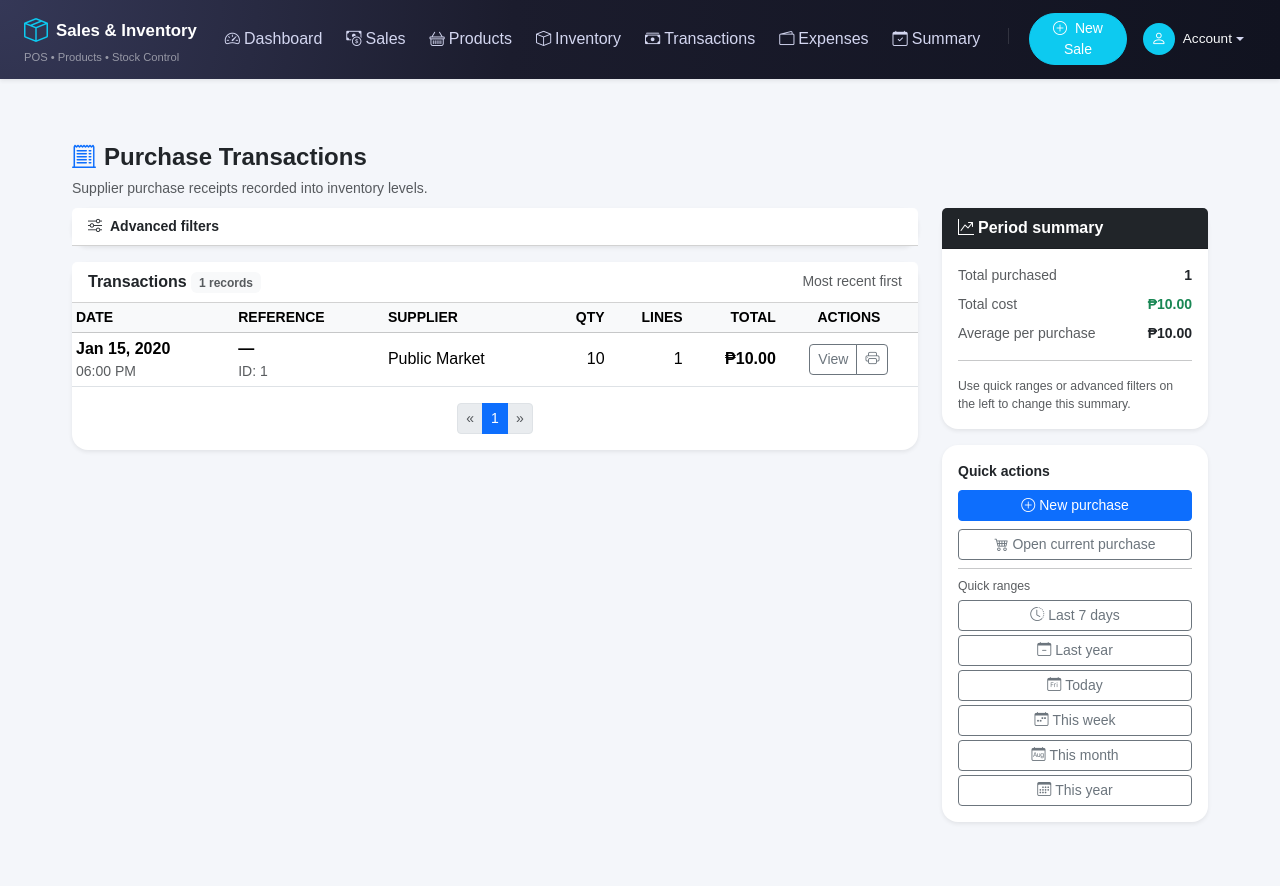
After one commit to Momon015/SalesAndInventorySystem, a Django app: page /expenses/view/purchase-history/ in a window 1280 px wide. The commit adds this page. Run offline with Django 5.2, Linux system fonts and the light colour scheme; tables that the repository leaves empty hold one stand-in row (values such as "Sample post"); one stand-in notice (Sample message) is shown.

Commit message:
fixing paginations across the inventory, purchase and products, added a new filter features for handling dates.

```diff
--- a/Expense/admin.py
+++ b/Expense/admin.py
@@ -25,7 +25,7 @@ class PurchaseItemInline(admin.TabularInline):
 
 
 class PurchaseAdmin(admin.ModelAdmin):
-    list_display = ['id', 'show_purchase_items', 'show_quantity_items', 'total_cost', 'status', 'show_total_discount', 'is_paid', 'created_at']
+    list_display = ['id', 'show_purchase_items', 'show_quantity_items', 'total_cost', 'status', 'show_total_discount', 'is_paid', 'created_at', 'purchase_date']
     inlines = [PurchaseItemInline]
 
 
--- a/Expense/forms.py
+++ b/Expense/forms.py
@@ -15,3 +15,13 @@ class PurchaseItemForm(ModelForm):
     class Meta:
         model = PurchaseItem
         fields = ['material', 'discount']
+
+class PurchaseFilterForm(forms.Form):
+    search = forms.CharField(required=False)
+    start_date = forms.DateField(required=False)
+    end_date = forms.DateField(required=False)
+    select_month = forms.CharField(required=False)
+
+
+    def __init__(self, *args, **kwargs):
+        super().__init__(*args, **kwargs)
--- /dev/null
+++ b/Expense/templates/Expense/purchase_history.html
@@ -0,0 +1,357 @@
+{% extends "main.html" %}
+{% load humanize %}
+
+{% block content %}
+
+<!-- ========== FLASH MESSAGES ========== -->
+{% if messages %}
+<div class="toast-container" aria-live="polite" aria-atomic="true">
+  {% for message in messages %}
+    <div class="toast-message toast-{{ message.tags }}">
+      {% if message.tags == "error" %}
+        <i class="bi bi-exclamation-circle-fill me-2"></i>
+      {% elif message.tags == "success" %}
+        <i class="bi bi-check-circle-fill me-2"></i>
+      {% elif message.tags == "info" %}
+        <i class="bi bi-info-circle-fill me-2"></i>
+      {% elif message.tags == "warning" %}
+        <i class="bi bi-exclamation-triangle-fill me-2"></i>
+      {% endif %}
+      {{ message }}
+    </div>
+  {% endfor %}
+</div>
+{% endif %}
+
+<script>
+document.addEventListener("DOMContentLoaded", function () {
+
+  // Toast removal
+  const toasts = document.querySelectorAll(".toast-message");
+  toasts.forEach(toast => setTimeout(() => toast.remove(), 3200));
+
+  // Advanced filter panel behavior
+  const filterDetails = document.querySelector("details");
+  if (filterDetails) {
+    const filterForm = filterDetails.querySelector("#filterForm");
+
+    const params = new URLSearchParams(window.location.search);
+    if (
+      params.get("select_month") ||
+      params.get("start_date") ||
+      params.get("end_date") ||
+      params.get("search") ||
+      params.get("period")
+    ) {
+      filterDetails.setAttribute("open", "");
+    }
+
+    filterForm.addEventListener("click", function(e){ e.stopPropagation(); });
+    const resetBtn = filterForm.querySelector("a.btn-light");
+    if (resetBtn) resetBtn.addEventListener("click", e=>e.stopPropagation());
+  }
+
+  /* ================================
+     ONE FILTER AT A TIME (FIX)
+  =================================*/
+  const monthInput = document.querySelector('input[name="select_month"]');
+  const startDateInput = document.querySelector('input[name="start_date"]');
+  const endDateInput = document.querySelector('input[name="end_date"]');
+
+  // Month clears date range
+  if (monthInput) {
+    monthInput.addEventListener("change", function () {
+      if (startDateInput) startDateInput.value = "";
+      if (endDateInput) endDateInput.value = "";
+    });
+  }
+
+  // Date range clears month
+  [startDateInput, endDateInput].forEach(el => {
+    if (!el) return;
+    el.addEventListener("change", function () {
+      if (monthInput) monthInput.value = "";
+    });
+  });
+
+});
+</script>
+
+<style>
+/* Toast container */
+#toast-container {
+  position: fixed;
+  top: 1rem;
+  right: 1rem;
+  z-index: 1080;
+  display: flex;
+  flex-direction: column;
+  gap: 0.5rem;
+}
+
+/* Base toast */
+.toast-message {
+  min-width: 240px;
+  max-width: 360px;
+  padding: 0.75rem 1rem;
+  border-radius: 0.6rem;
+  font-size: 0.85rem;
+  font-weight: 500;
+  box-shadow: 0 6px 20px rgba(0,0,0,0.12);
+
+  opacity: 0;
+  transform: translateY(-10px);
+  animation: toast-in 0.35s ease forwards,
+             toast-out 0.35s ease forwards 2.8s;
+}
+
+/* Color variants (Django message tags) */
+.toast-success {
+  background: #e9f8ef;
+  color: #0f5132;
+  border-left: 4px solid #198754;
+}
+
+.toast-error,
+.toast-danger {
+  background: #fdecec;
+  color: #842029;
+  border-left: 4px solid #dc3545;
+}
+
+.toast-warning {
+  background: #fff4e5;
+  color: #664d03;
+  border-left: 4px solid #ffc107;
+}
+
+.toast-info {
+  background: #e7f1ff;
+  color: #084298;
+  border-left: 4px solid #0d6efd;
+}
+
+/* Animations */
+@keyframes toast-in {
+  to {
+    opacity: 1;
+    transform: translateY(0);
+  }
+}
+
+@keyframes toast-out {
+  to {
+    opacity: 0;
+    transform: translateY(-10px);
+  }
+}
+</style>
+
+<div class="container-fluid py-3 py-lg-4">
+
+<!-- ===== PAGE HEADER ===== -->
+<div class="d-flex flex-wrap justify-content-between align-items-center mb-2">
+  <div class="mb-2 mb-lg-0">
+    <h4 class="fw-semibold mb-1 d-flex align-items-center gap-2">
+      <i class="bi bi-receipt-cutoff text-primary"></i>
+      Purchase Transactions
+    </h4>
+    <small class="text-muted">
+      Supplier purchase receipts recorded into inventory levels.
+    </small>
+  </div>
+</div>
+
+
+
+  <div class="row g-3 g-lg-4">
+
+    <!-- ========== LEFT PANEL: FILTERS + TABLE ========== -->
+    <div class="col-lg-8 col-xl-9 left-panel">
+
+      <!-- ADVANCED FILTER DRAWER -->
+      <details class="card border-0 shadow-sm rounded-4"
+               {% if request.GET.select_month or request.GET.start_date or request.GET.end_date or request.GET.search %}open{% endif %}>
+        <summary class="card-header bg-white small fw-semibold d-flex align-items-center gap-2">
+          <i class="bi bi-sliders"></i>
+          <span>Advanced filters</span>
+          {% if request.GET.select_month or request.GET.start_date or request.GET.end_date or request.GET.search %}
+            <span class="badge text-bg-primary ms-1">Active</span>
+          {% endif %}
+        </summary>
+
+        <div class="card-body">
+          <form method="get" id="filterForm" class="row g-2 align-items-end" autocomplete="off">
+
+            <!-- SEARCH BAR ABOVE DATES -->
+            <div class="col-12">
+              <div class="input-group input-group-sm">
+                <span class="input-group-text bg-white border-end-0"><i class="bi bi-search"></i></span>
+                <input type="search" name="search" class="form-control border-start-0" placeholder="Supplier / reference..." value="{{ request.GET.search|default:'' }}">
+              </div>
+            </div>
+
+            <div class="col-md-3">
+              <label class="form-label small text-muted">Period (month)</label>
+              <input type="month" name="select_month" class="form-control form-control-sm" value="{{ request.GET.select_month|default:'' }}">
+            </div>
+
+            <div class="col-md-3">
+              <label class="form-label small text-muted">From date</label>
+              <input type="date" name="start_date" class="form-control form-control-sm" value="{{ request.GET.start_date|default:'' }}">
+            </div>
+
+            <div class="col-md-3">
+              <label class="form-label small text-muted">To date</label>
+              <input type="date" name="end_date" class="form-control form-control-sm" value="{{ request.GET.end_date|default:'' }}">
+            </div>
+
+            <div class="col-md-3 d-flex gap-2">
+              <button class="btn btn-outline-primary btn-sm flex-fill" type="submit"><i class="bi bi-funnel me-1"></i> Filter</button>
+              <a href="{% url 'purchase-list' %}" class="btn btn-light border btn-sm flex-fill">Reset</a>
+            </div>
+
+          </form>
+        </div>
+      </details>
+
+      <!-- TRANSACTION TABLE -->
+      <div class="card border-0 shadow-sm rounded-4 table-card mt-3">
+        <div class="card-header bg-white d-flex justify-content-between align-items-center">
+          <div>
+            <span class="fw-semibold">Transactions</span>
+            <span class="badge text-bg-light text-muted">{{ page_obj.paginator.count }} records</span>
+          </div>
+          <small class="text-muted d-none d-sm-inline">Most recent first</small>
+        </div>
+
+        <div class="table-responsive flex-grow-1">
+          <table class="table table-sm table-hover align-middle mb-0">
+            <thead class="table-light small text-uppercase">
+              <tr>
+                <th>Date</th>
+                <th>Reference</th>
+                <th>Supplier</th>
+                <th class="text-end">Qty</th>
+                <th class="text-end">Lines</th>
+                <th class="text-end">Total</th>
+                <th class="text-center">Actions</th>
+              </tr>
+            </thead>
+            <tbody>
+              {% for purchase in page_obj %}
+              <tr>
+                <td>
+                  <div class="fw-semibold">{{ purchase.created_at|date:"M d, Y" }}</div>
+                  <div class="small text-muted">{{ purchase.created_at|date:"h:i A" }}</div>
+                </td>
+                <td>
+                  <div class="fw-semibold">{{ purchase.reference|default:"—" }}</div>
+                  <div class="small text-muted">ID: {{ purchase.id }}</div>
+                </td>
+                <td>{{ purchase.supplier_name|default:"Public Market" }}</td>
+                <td class="text-end">{{ purchase.total_quantity_items }}</td>
+                <td class="text-end">{{ purchase.line_count }}</td>
+                <td class="text-end fw-semibold">₱{{ purchase.total_cost|floatformat:2 }}</td>
+                <td class="text-center">
+                  <div class="btn-group btn-group-sm">
+                    <a href="{% url 'purchase-detail' purchase.id %}" class="btn btn-outline-secondary">View</a>
+                    <button type="button" class="btn btn-outline-secondary"><i class="bi bi-printer"></i></button>
+                  </div>
+                </td>
+              </tr>
+              {% empty %}
+              <tr>
+                <td colspan="7" class="text-center py-4 text-muted">No purchase transactions found.</td>
+              </tr>
+              {% endfor %}
+            </tbody>
+          </table>
+        </div>
+
+       <!-- PAGINATION -->
+        {% if page_obj %}
+        <div class="d-flex justify-content-center py-3 pagination-wrapper">
+          <nav>
+            <ul class="pagination pagination-sm mb-0">
+              {% with search=request.GET.search select_month=request.GET.select_month start_date=request.GET.start_date end_date=request.GET.end_date period=request.GET.period %}
+
+                <!-- PREVIOUS -->
+                <li class="page-item {% if not page_obj.has_previous %}disabled{% endif %}">
+                  {% if page_obj.has_previous %}
+                    <a class="page-link"
+                      href="?page={{ page_obj.previous_page_number }}{% if search %}&search={{ search }}{% endif %}{% if select_month %}&select_month={{ select_month }}{% endif %}{% if start_date %}&start_date={{ start_date }}{% endif %}{% if end_date %}&end_date={{ end_date }}{% endif %}{% if period %}&period={{ period }}{% endif %}">&laquo;</a>
+                  {% else %}
+                    <span class="page-link">&laquo;</span>
+                  {% endif %}
+                </li>
+
+                <!-- PAGE NUMBERS -->
+                {% for p in page_obj.paginator.page_range %}
+                  <li class="page-item {% if p == page_obj.number %}active{% endif %}">
+                    <a class="page-link"
+                      href="?page={{ p }}{% if search %}&search={{ search }}{% endif %}{% if select_month %}&select_month={{ select_month }}{% endif %}{% if start_date %}&start_date={{ start_date }}{% endif %}{% if end_date %}&end_date={{ end_date }}{% endif %}{% if period %}&period={{ period }}{% endif %}">{{ p }}</a>
+                  </li>
+                {% endfor %}
+
+                <!-- NEXT -->
+                <li class="page-item {% if not page_obj.has_next %}disabled{% endif %}">
+                  {% if page_obj.has_next %}
+                    <a class="page-link"
+                      href="?page={{ page_obj.next_page_number }}{% if search %}&search={{ search }}{% endif %}{% if select_month %}&select_month={{ select_month }}{% endif %}{% if start_date %}&start_date={{ start_date }}{% endif %}{% if end_date %}&end_date={{ end_date }}{% endif %}{% if period %}&period={{ period }}{% endif %}">&raquo;</a>
+                  {% else %}
+                    <span class="page-link">&raquo;</span>
+                  {% endif %}
+                </li>
+
+              {% endwith %}
+            </ul>
+          </nav>
+        </div>
+        {% endif %}
+
+      </div>
+    </div>
+
+    <!-- ========== RIGHT PANEL: SUMMARY / ACTIONS ========== -->
+    <div class="col-lg-4 col-xl-3 d-flex flex-column gap-3">
+
+      <div class="card border-0 shadow-sm rounded-4">
+        <div class="card-header bg-dark text-white d-flex justify-content-between align-items-center">
+          <span class="fw-semibold"><i class="bi bi-graph-up-arrow me-1"></i>Period summary</span>
+        </div>
+        <div class="card-body small d-flex flex-column gap-2">
+          <div class="d-flex justify-content-between"><span class="text-muted">Total purchased </span><span class="fw-semibold">{{ total_count }}</span></div>
+          <div class="d-flex justify-content-between"><span class="text-muted">Total cost</span><span class="fw-semibold text-success">₱{{ total_cost|floatformat:2|intcomma|default:"0.00"}}</span></div>
+          <div class="d-flex justify-content-between"><span class="text-muted">Average per purchase</span><span class="fw-semibold">₱{{ average_cost|floatformat:2|intcomma|default:"0.00" }}</span></div>
+          <hr class="my-2">
+          <div class="small text-muted">Use quick ranges or advanced filters on the left to change this summary.</div>
+        </div>
+      </div>
+
+      <div class="card border-0 shadow-sm rounded-4">
+        <div class="card-body small">
+          <div class="fw-semibold mb-2">Quick actions</div>
+          <div class="d-grid gap-2 mb-2">
+            <a href="{% url 'view-cart' %}" class="btn btn-sm btn-primary"><i class="bi bi-plus-circle me-1"></i>New purchase</a>
+            <a href="{% url 'view-cart' %}" class="btn btn-sm btn-outline-secondary"><i class="bi bi-cart4 me-1"></i>Open current purchase</a>
+          </div>
+          <hr class="my-2">
+          <div class="small text-muted mb-1">Quick ranges</div>
+          <div class="d-grid gap-1">
+            <a href="{% url 'purchase-list' %}?period=last_week" class="btn btn-sm btn-outline-secondary"><i class="bi bi-clock-history me-1"></i>Last 7 days</a>
+            <a href="{% url 'purchase-list' %}?period=last_year" class="btn btn-sm btn-outline-secondary"><i class="bi bi-calendar-minus me-1"></i>Last year</a>
+            <a href="{% url 'purchase-list' %}?period=today" class="btn btn-sm btn-outline-secondary"><i class="bi bi-calendar-day me-1"></i>Today</a>
+            <a href="{% url 'purchase-list' %}?period=week" class="btn btn-sm btn-outline-secondary"><i class="bi bi-calendar-week me-1"></i>This week</a>
+            <a href="{% url 'purchase-list' %}?period=month" class="btn btn-sm btn-outline-secondary"><i class="bi bi-calendar-month me-1"></i>This month</a>
+            <a href="{% url 'purchase-list' %}?period=year" class="btn btn-sm btn-outline-secondary"><i class="bi bi-calendar3 me-1"></i>This year</a>
+          </div>
+        </div>
+      </div>
+
+    </div>
+
+  </div>
+</div>
+
+{% endblock content %}
--- a/Expense/templates/Expense/view_cart.html
+++ b/Expense/templates/Expense/view_cart.html
@@ -362,9 +362,9 @@ input[type=number] {
   <div class="d-flex flex-column align-items-center justify-content-center py-5">
     <div class="card shadow-sm text-center p-4" style="max-width: 400px;">
       <div class="mb-3"><i class="bi bi-receipt fs-1 text-primary"></i></div>
-      <h4 class="fw-bold text-primary mb-2">No material item on this receipt yet</h4>
+      <h4 class="fw-bold text-primary mb-2">No material item on this purchase yet</h4>
       <p class="text-muted mb-3">
-        Add material to start building the order.
+        Add material to start building the purchase record.
       </p>
       <a href="{% url 'material-list' %}" class="btn btn-primary btn-lg w-100">
         <i class="bi bi-plus-circle me-2"></i>
--- a/Expense/urls.py
+++ b/Expense/urls.py
@@ -5,7 +5,8 @@ from django.urls import path
 
 urlpatterns = [
     # purchase urls
-    path('purchase/materials-list/', views.purchase_list, name='purchase-list'),
+    path('view/purchase-history/', views.purchase_history, name='purchase-list'),
+    path('view/<int:purchase_id>/purchase-history/', views.purchase_detail, name='purchase-detail'),
 
     # cart sessions
     path('add-to-cart/<int:id>/', views.add_to_cart, name='add-cart'),
--- a/Expense/views.py
+++ b/Expense/views.py
@@ -18,7 +18,7 @@ from django.contrib.auth.forms import PasswordChangeForm, PasswordResetForm
 from django.contrib.auth import update_session_auth_hash
 
 from Expense.models import PurchaseItem, Purchase
-from Expense.forms import PurchaseForm, PurchaseItemForm
+from Expense.forms import PurchaseForm, PurchaseItemForm, PurchaseFilterForm
 
 from Inventory.models import Material
 from Inventory.forms import MaterialForm
@@ -31,18 +31,121 @@ from django.db import transaction
 from django.core.exceptions import ValidationError
 from urllib.parse import urlencode
 from django.views.decorators.http import require_POST
+
+from django.core.paginator import Paginator
+
+from django.db.models import Q
+from datetime import date, datetime
+import calendar
+from django.db.models import Sum, Avg
 # logging
 import logging
+
+
 
 # Create your views here.
 
 logger = logging.getLogger('Expense')
 
-def purchase_list(request):
-    purchases = Purchase.objects.filter()
+def purchase_history(request):
+    purchases = Purchase.objects.all().order_by('-created_at')
 
-    context = {'purchases': purchases}
-    return render(request, 'Expense/purchase_list.html', context)
+    # forms
+    form = PurchaseFilterForm(request.GET or None)
+    period = request.GET.get('period')
+
+    # count, sum and purchased total cost.
+    total_count = purchases.count()
+    total_cost = purchases.purchase_total_cost()
+    average_cost = purchases.average_total_cost()
+
+    if form.is_valid():
+        search = form.cleaned_data.get('search')
+        start_date = form.cleaned_data.get('start_date')
+        end_date = form.cleaned_data.get('end_date')
+        select_month = form.cleaned_data.get('select_month')
+
+        if search:
+            purchases = purchases.filter(
+                Q(line_count__iexact=search) |
+                Q(id__iexact=search) |
+                Q(materials__quantity__iexact=search) |
+                Q(total_cost__icontains=search)
+            )
+
+        if select_month:
+            parsed_year, parsed_month = map(int, select_month.split("-"))
+            purchases = purchases.filter(purchase_date__month=parsed_month, purchase_date__year=parsed_year)
+
+        """
+        if you are using request.GET.get for getting the
+        url DATE strings you need to convert it using
+        strptime/strftime before you can extract the year,
+        month, and day. The isocalendar() needs to be unpack
+        to get the year, number of weeks, and weekday. I
+        intentionally made it to use form.cleaned_data and
+        request.GET.get() for learning purposes only.
+        """
+
+        if start_date and end_date:
+            purchases = purchases.filter(purchase_date__range=(start_date, end_date))
+
+        """
+        This is for quick filter for today, this week, this month, and
+        this year using the timezone.now().
+        """
+
+        now = timezone.now()
+        iso_year, iso_week, iso_weekday = now.isocalendar()
+        today = now.day
+        year = now.year
+        month = now.month
+
+        last_year = iso_year - 1
+
+        if period == 'last_week':
+            """ Get the last week for last year using date. """
+
+            last_week_of_last_year = date(last_year, 12, 28).isocalendar()[1]
+
+            if iso_week == 1:
+                purchases = purchases.filter(purchase_date__week=last_week_of_last_year, purchase_date__year=last_year)
+            else:
+                purchases = purchases.filter(purchase_date__week=iso_week - 1, purchase_date__year=year)
+
+        elif period == 'last_year':
+            purchases = purchases.filter(purchase_date__year=last_year)
+
+        elif period == 'today':
+            purchases = purchases.filter(purchase_date__day=today, purchase_date__year=year, purchase_date__month=month)
+
+        elif period == 'week':
+            purchases = purchases.filter(purchase_date__year=year, purchase_date__week=iso_week)
+
+        elif period == 'month':
+            purchases = purchases.filter(purchase_date__year=year, purchase_date__month=month)
+
+        elif period == 'year':
+            purchases = purchases.filter(purchase_date__year=year)
+
+        total_count = purchases.count()
+        total_cost = purchases.purchase_total_cost()
+        average_cost = purchases.average_total_cost()
+
+    paginator = Paginator(purchases, 6)
+    page_number = request.GET.get('page')
+    page_obj = paginator.get_page(page_number)
+
+    context = {'page_obj': purchases, 'page_obj': page_obj, 'total_count': total_count, 'total_cost': total_cost, 'average_cost': average_cost}
+    return render(request, 'Expense/purchase_history.html', context)
+
+def purchase_detail(request, purchase_id):
+    purchase = get_object_or_404(Purchase, id=purchase_id)
+    purchase_items = purchase.materials.select_related('material')
+    line_count = purchase_items.count()
+
+    context = {'purchase': purchase, 'purchase_items': purchase_items, 'line_count': line_count}
+    return render(request, 'Expense/purchase_detail.html', context)
 
 """clearing cart just in case there's a bug """
 
@@ -187,6 +290,10 @@ def view_cart_summary(request):
             'item_discount': item_discount,
         })
 
+    # save the cart length in session
+    request.session['lines'] = len(cart_items)
+    request.session.modified = True
+
     total_after_discount = max(subtotal - total_discount, 0)
 
     # LOGGING: View Cart Summary
@@ -197,6 +304,7 @@ def view_cart_summary(request):
 
 def confirm_purchase_summary(request):
     cart = request.session.get('cart', {})
+    lines = request.session.get('lines', 0)
     subtotal = 0
     total_discount = 0
 
@@ -233,6 +341,9 @@ def confirm_purchase_summary(request):
 
     # check if there's a discount
     total_after_discount = max(subtotal - total_discount, 0)
+
+    # save purchase lines - cart length
+    purchase.line_count = lines
 
     # save the purchase object
     purchase.total_cost = total_after_discount
@@ -286,7 +397,7 @@ def cart_remove_materials(request, id):
 
     if material_key in cart:
         del cart[material_key]
-        messages.success(request, f"{material.name} has been removed from the cart.")
+        messages.success(request, f"{material.name} removed from the purchase record.")
 
     request.session.modified = True
     return redirect('view-cart')
--- a/templates/navbar.html
+++ b/templates/navbar.html
@@ -63,8 +63,8 @@
         <!-- Purchases / supplier orders -->
         <li class="nav-item mx-1">
           <a class="nav-link {% if section == 'purchase' %}active{% endif %}"
-             href="{% url 'view-cart' %}">
-            <i class="bi bi-cash-stack me-1"></i>Purchase
+             href="{% url 'purchase-list' %}">
+            <i class="bi bi-cash-stack me-1"></i>Transactions
           </a>
         </li>
 
```
Also changed, not shown: Expense/models.py (+31 -1 lines), Expense/templates/Expense/purchase_detail.html (added, +156 -0 lines), Inventory/templates/Inventory/material_list.html (+20 -9 lines), Product/templates/Product/product_list.html (+17 -6 lines), Expense/migrations/0002_purchase_line_count.py (added), Expense/migrations/0003_purchase_purchase_date.py (added).
